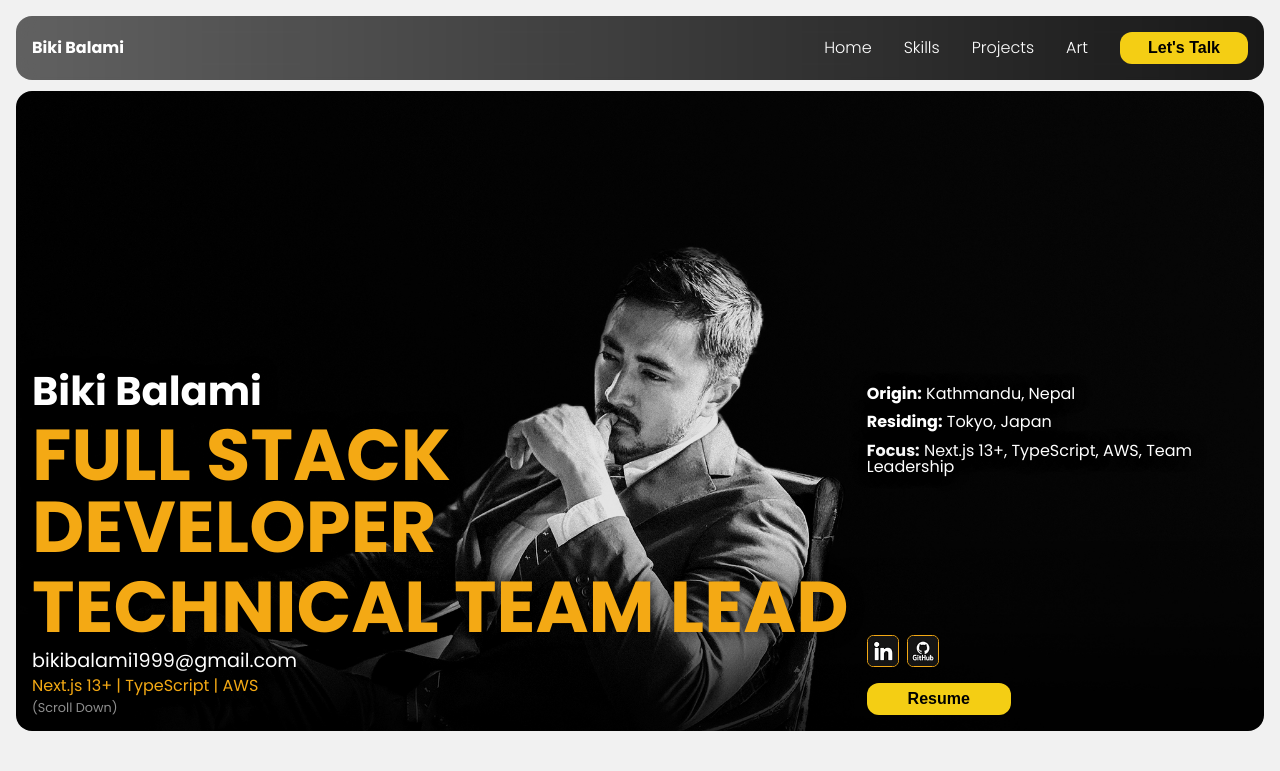
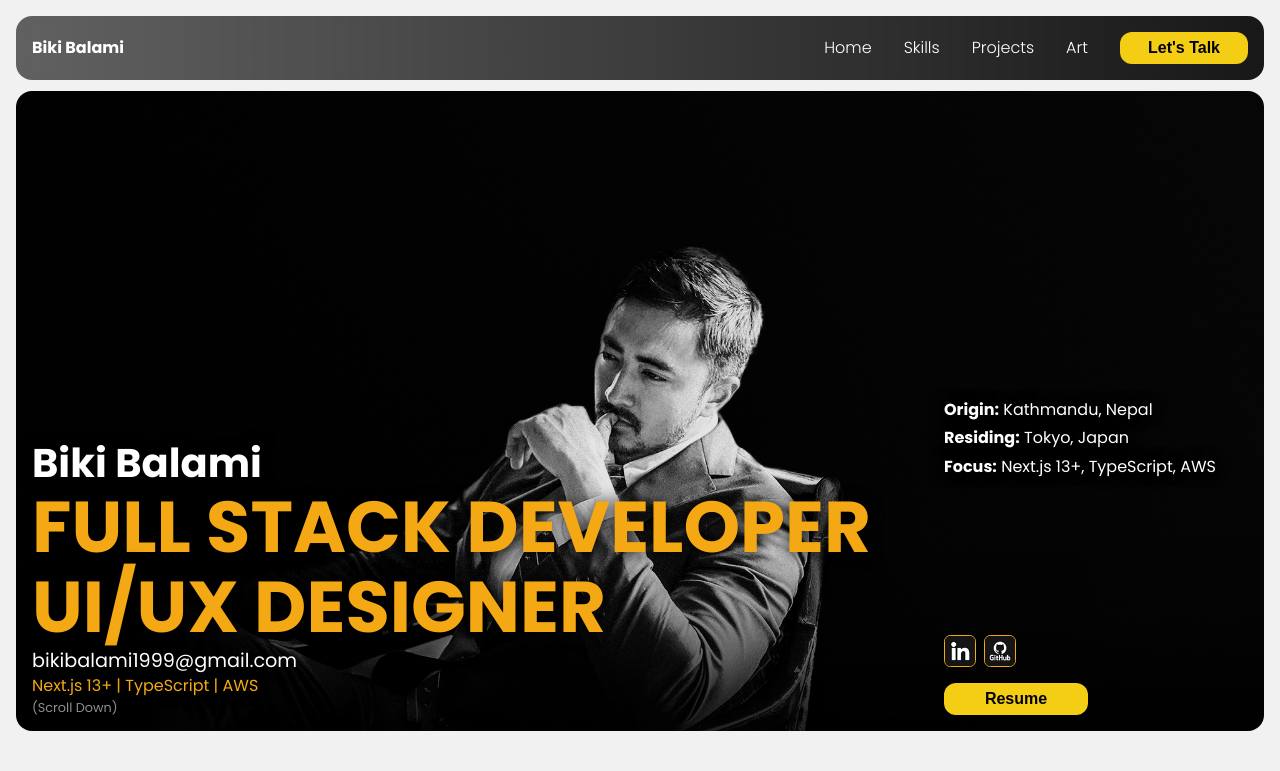
Before and after one commit to BikiBalami99/bikibalami, a React (Vite) app: page / in a window 1280 px wide. Shown: the top 771 px of the page. Built offline with nearby package versions, Linux system fonts and the light colour scheme.

Commit message:
fix: update Hero section titles and focus area
- Change job title from "TECHNICAL TEAM LEAD" to "UI/UX DESIGNER"
- Remove "Team Leadership" from focus area description

```diff
--- a/src/Components/Hero/Hero.jsx
+++ b/src/Components/Hero/Hero.jsx
@@ -58,7 +58,7 @@ const Hero = () => {
 			<section className={styles.left}>
 				<h3>Biki Balami</h3>
 				<h2>FULL STACK DEVELOPER</h2>
-				<h2>TECHNICAL TEAM LEAD</h2>
+				<h2>UI/UX DESIGNER</h2>
 				<p className={styles.email}>bikibalami1999@gmail.com</p>
 				<div className={styles.heroDescription}>
 					<span>Next.js 13+ | </span>
@@ -78,7 +78,7 @@ const Hero = () => {
 						<strong>Residing:</strong> Tokyo, Japan
 					</p>
 					<p>
-						<strong>Focus:</strong> Next.js 13+, TypeScript, AWS, Team Leadership
+						<strong>Focus:</strong> Next.js 13+, TypeScript, AWS
 					</p>
 				</article>
 
```
